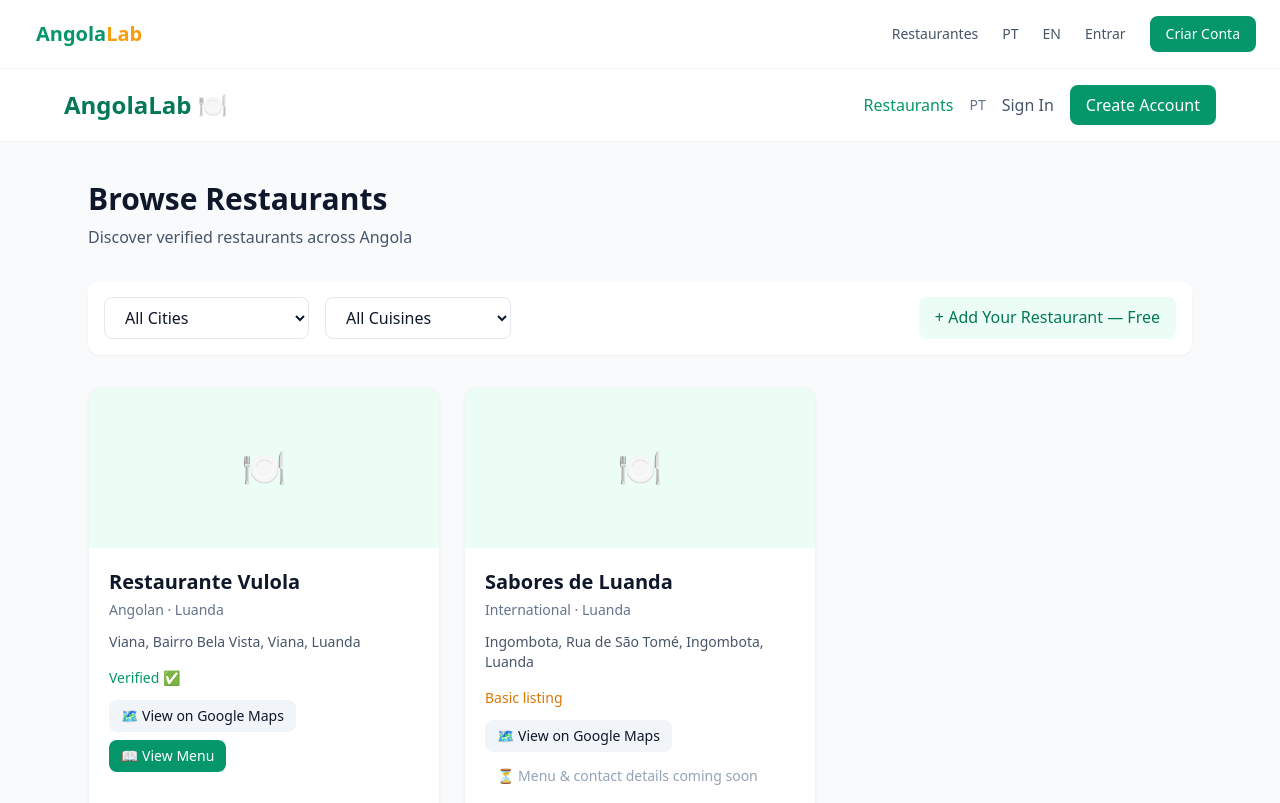
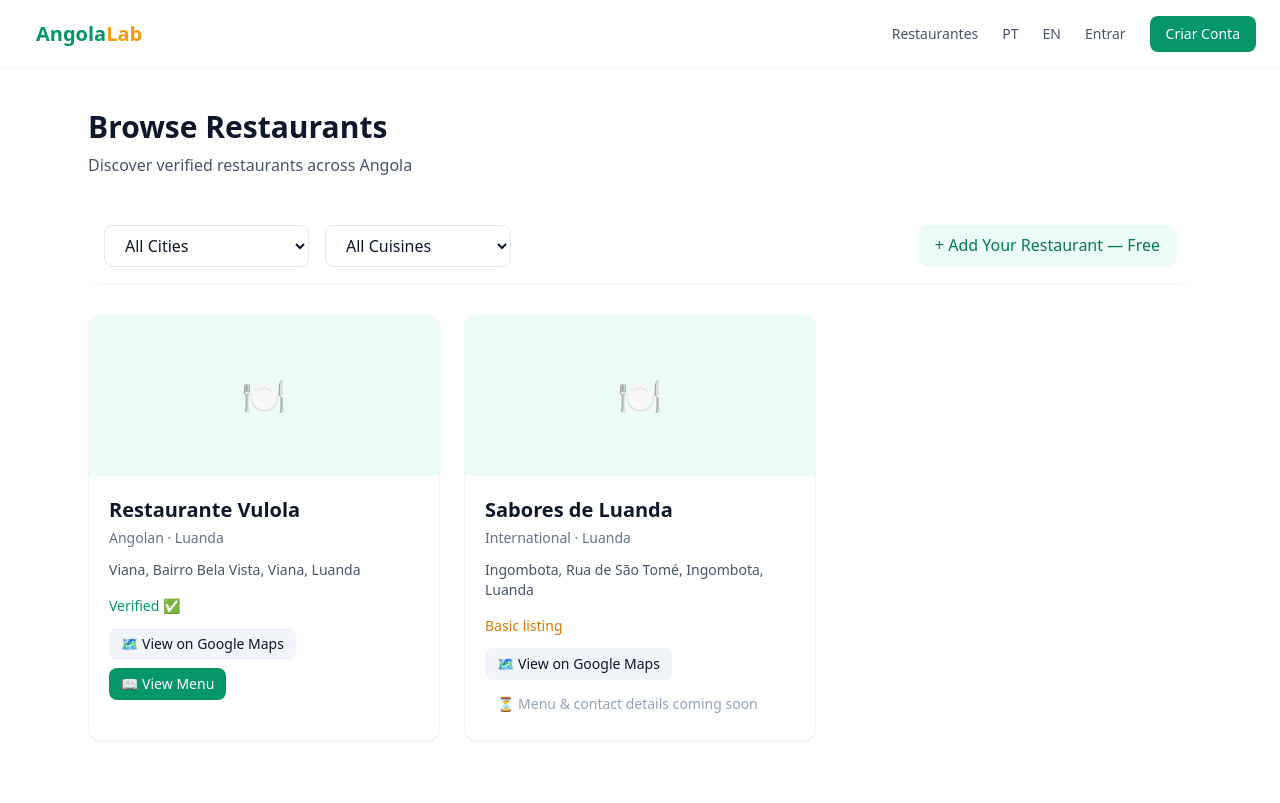
Before and after one commit to oswaldodeal/angolalab-restaurants, a Next.js app: page /en/restaurants in a window 1280 px wide. Shown: the top 803 px of the page. Built offline with nearby package versions, Linux system fonts and the light colour scheme.

Commit message:
Remove header from RestaurantsListPage
Removed header section from RestaurantsListPage component.

```diff
--- a/app/en/restaurants/page.tsx
+++ b/app/en/restaurants/page.tsx
@@ -6,31 +6,7 @@ const t = translations.en;
 
 export default function RestaurantsListPage() {
   return (
-    <main className="min-h-screen bg-slate-50 text-slate-900">
-      <header className="bg-white shadow-sm px-6 py-4">
-        <div className="max-w-6xl mx-auto flex justify-between items-center">
-          <Link href="/en" className="text-2xl font-bold text-emerald-700">
-            AngolaLab 🍽️
-          </Link>
-          <nav className="flex items-center gap-4">
-            <Link href="/en/restaurants" className="text-emerald-600 font-medium">
-              {t.nav.restaurants}
-            </Link>
-            <Link href="/pt" className="text-sm text-slate-500 hover:text-emerald-600">
-              PT
-            </Link>
-            <Link href="/en/signin" className="text-slate-600 hover:text-emerald-600">
-              {t.nav.signIn}
-            </Link>
-            <Link
-              href="/en/signup"
-              className="bg-emerald-600 text-white px-4 py-2 rounded-lg hover:bg-emerald-700"
-            >
-              {t.nav.signUp}
-            </Link>
-          </nav>
-        </div>
-      </header>
+    <main>
 
       <section className="max-w-6xl mx-auto px-6 py-10">
         <h1 className="text-3xl font-bold mb-2">{t.home.browseRestaurants}</h1>
```
